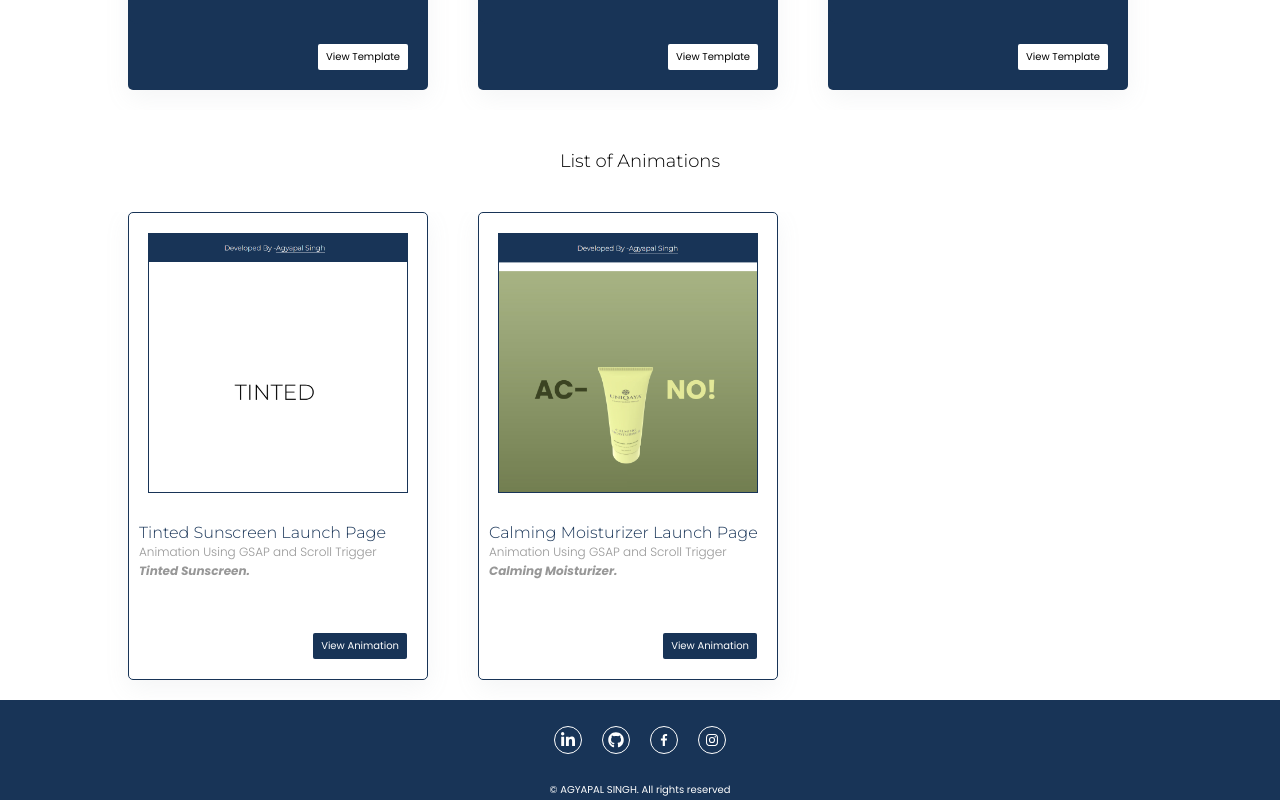
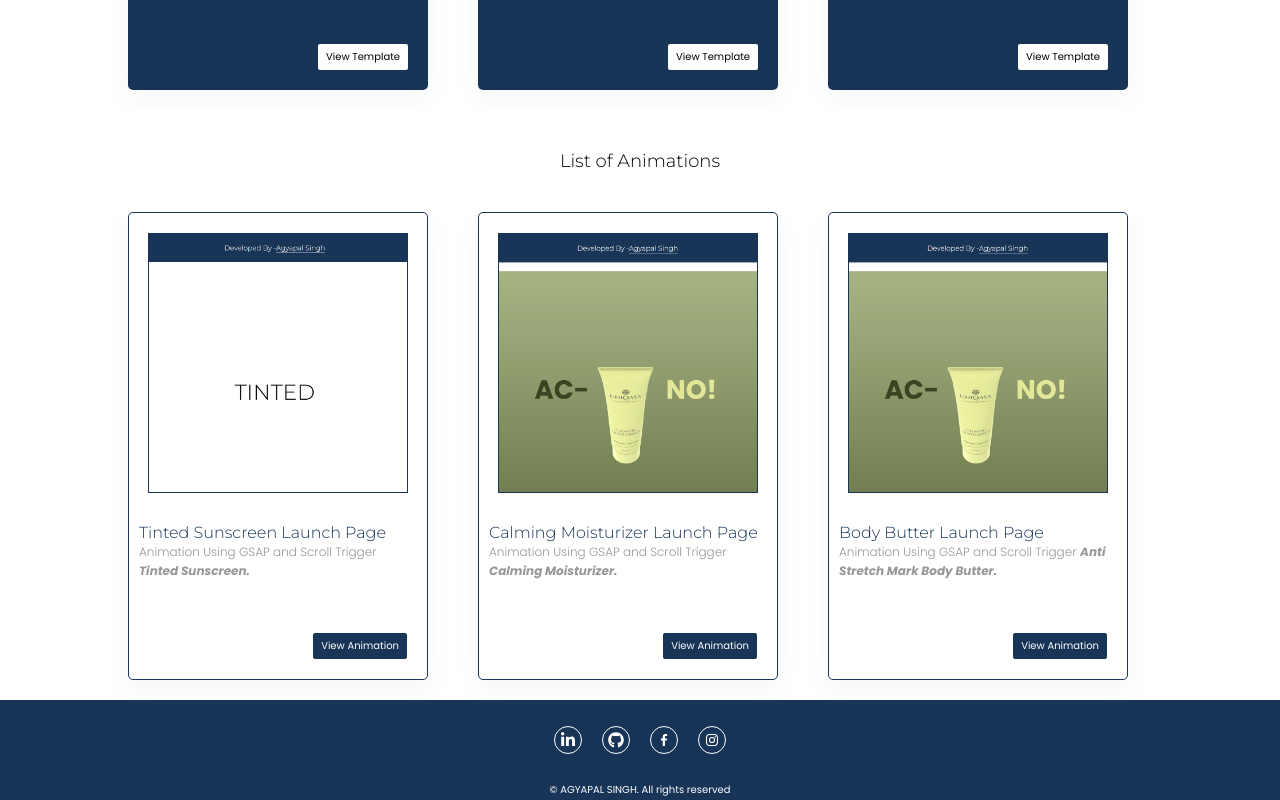
Before and after one commit to AgyapalSingh/React-Templates-Projects, a React (Vite) app: page / in a window 1280 px wide. Shown: the part 608-1408 px from the top of the page. Built offline with nearby package versions, Linux system fonts and the light colour scheme.

Commit message:
BadyButterLaunchPage Created

```diff
--- a/src/App.jsx
+++ b/src/App.jsx
@@ -10,6 +10,7 @@ import AffiliateProgram from "./Components/Template/AffiliateProgram";
 import TintedLaunchPage from "./Components/Animations/TintedLaunchPage";
 import CalmingMoisturizerLaunchPage from "./Components/Animations/CalmingMoisturizerLaunchPage";
 import AutoScrollToTop from "./Snippit/AutoScrollToTop";
+import BodyButterLaunchPage from "./Components/Animations/BodyButterLaunchPage";
 
 function App() {
   const [showTopButton, setShowTopButton] = useState(false);
@@ -52,6 +53,11 @@ function App() {
             path="/calming-moisturizer-launch-page"
             element={<CalmingMoisturizerLaunchPage />}
           />
+
+          <Route
+            path="/body-butter-launch-page"
+            element={<BodyButterLaunchPage />}
+          />
         </Routes>
       </AutoScrollToTop>
       <Footer />
--- /dev/null
+++ b/src/Components/Animations/BodyButterLaunchPage.jsx
@@ -0,0 +1,11 @@
+import React from "react";
+
+const BodyButterLaunchPage = () => {
+  return (
+    <main className="ag-tempalte-container">
+      <div>BodyButterLaunchPage</div>
+    </main>
+  );
+};
+
+export default BodyButterLaunchPage;
--- a/src/Data/AnimationData.json
+++ b/src/Data/AnimationData.json
@@ -14,5 +14,13 @@
     "description-2": "Calming Moisturizer.  ",
     "linkTo": "calming-moisturizer-launch-page",
     "img": "/imgs/Animation/Calm_Moisturizer_Launch_Page.png"
+  },
+  {
+    "id": 3,
+    "title": "Body Butter Launch Page",
+    "description": "Animation Using GSAP and Scroll Trigger",
+    "description-2": "Anti Stretch Mark Body Butter.  ",
+    "linkTo": "body-butter-launch-page",
+    "img": "/imgs/Animation/Calm_Moisturizer_Launch_Page.png"
   }
 ]
```
